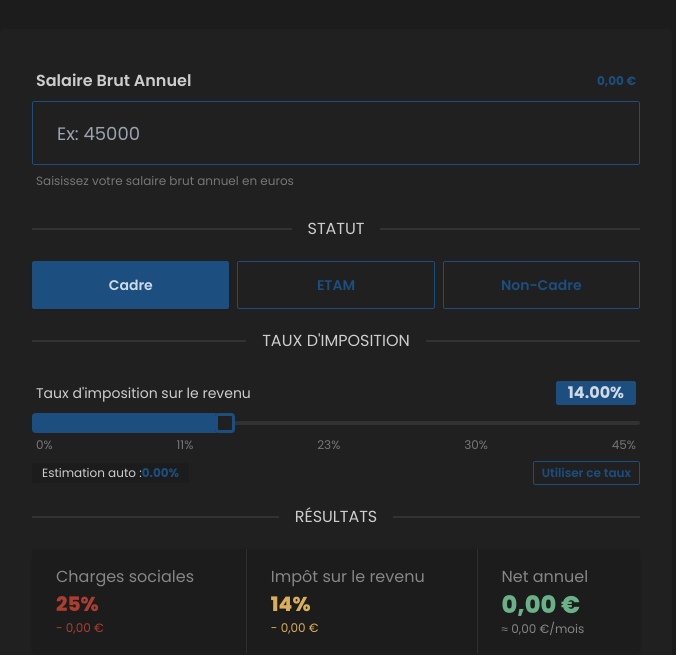
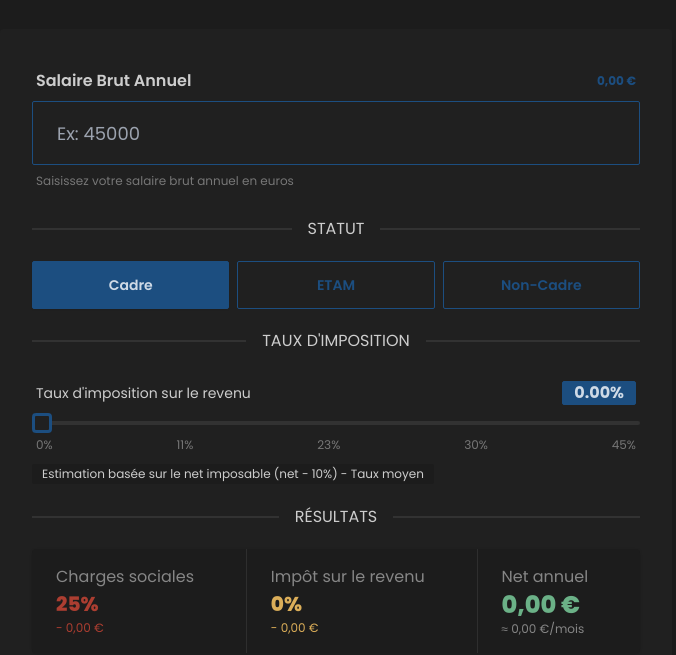
Before and after one commit to JeYadd/salary-calculator, a plain HTML site: page index-daisy.html in a window 1280 px wide. Shown: the part 167-822 px from the top of the page, without its empty margins (304-980 px from the left). Drawn offline with nearby package versions, Linux system fonts and the light colour scheme.

Commit message:
Auto-adjust tax slider based on net-10% taxable income calculation

```diff
--- a/index-daisy.html
+++ b/index-daisy.html
@@ -62,11 +62,8 @@
                         <div class="flex justify-between text-xs text-base-content/50 mt-1 px-1">
                             <span>0%</span><span>11%</span><span>23%</span><span>30%</span><span>45%</span>
                         </div>
-                        <div class="flex justify-between items-center mt-2">
-                            <span class="badge badge-ghost text-xs">Estimation auto : <span class="font-bold text-primary" x-text="tauxImpositionCalcule.toFixed(2) + '%'"></span></span>
-                            <button @click="useCalculatedTax()" class="btn btn-xs btn-outline btn-primary" :disabled="tauxImposition === tauxImpositionCalcule">
-                                Utiliser ce taux
-                            </button>
+                        <div class="mt-2">
+                            <span class="badge badge-ghost text-xs">Estimation basée sur le net imposable (net - 10%) - Taux moyen</span>
                         </div>
                     </div>
 
@@ -196,8 +193,10 @@
                         { seuil: Infinity, taux: 41 }
                     ];
 
+                    const revenuImposable = revenuNet * 0.9;
+
                     let impotTotal = 0;
-                    let revenuRestant = revenuNet;
+                    let revenuRestant = revenuImposable;
                     let seuilPrecedent = 0;
 
                     for (const tranche of bareme) {
@@ -214,11 +213,6 @@
                     return 0;
                 },
 
-                useCalculatedTax() {
-                    this.tauxImposition = parseFloat(this.tauxImpositionCalcule.toFixed(2));
-                    this.calculate();
-                },
-
                 calculate() {
                     const status = this.statuses.find(s => s.id === this.selectedStatus);
                     this.tauxCharges = status ? status.taux : 22;
@@ -226,6 +220,7 @@
                     this.netAnnuel = this.brutAnnuel - this.charges;
 
                     this.tauxImpositionCalcule = this.calculerTauxImposition(this.netAnnuel);
+                    this.tauxImposition = parseFloat(this.tauxImpositionCalcule.toFixed(2));
 
                     this.impots = this.netAnnuel * (this.tauxImposition / 100);
                     this.netApresImpots = this.netAnnuel - this.impots;
```
Also changed, not shown: index.html (+6 -10 lines).
